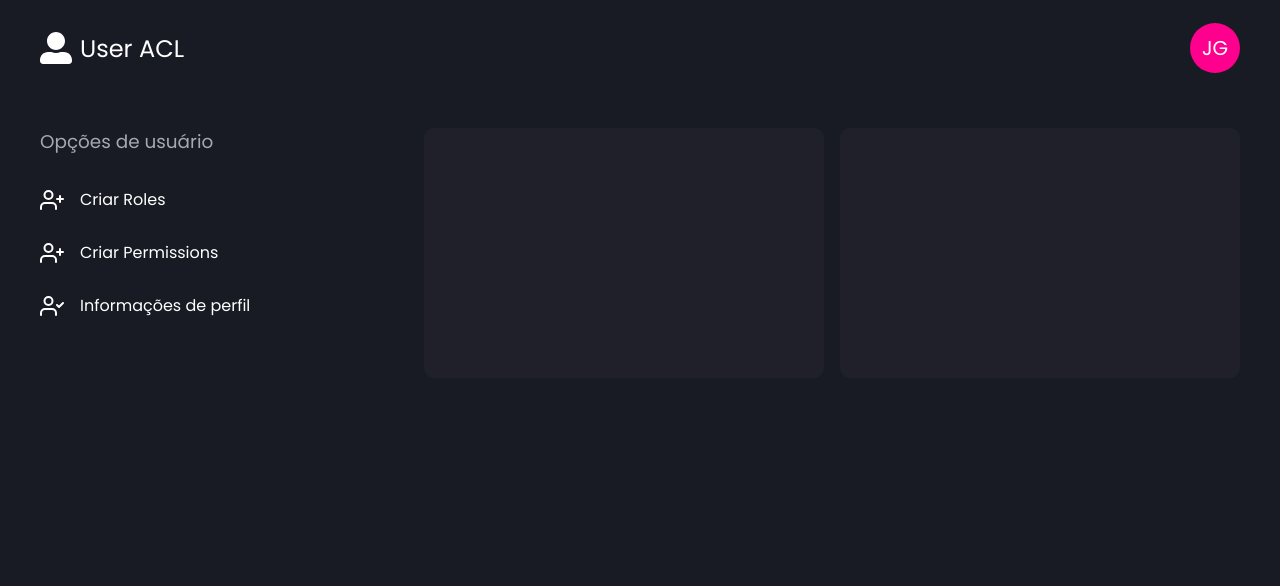
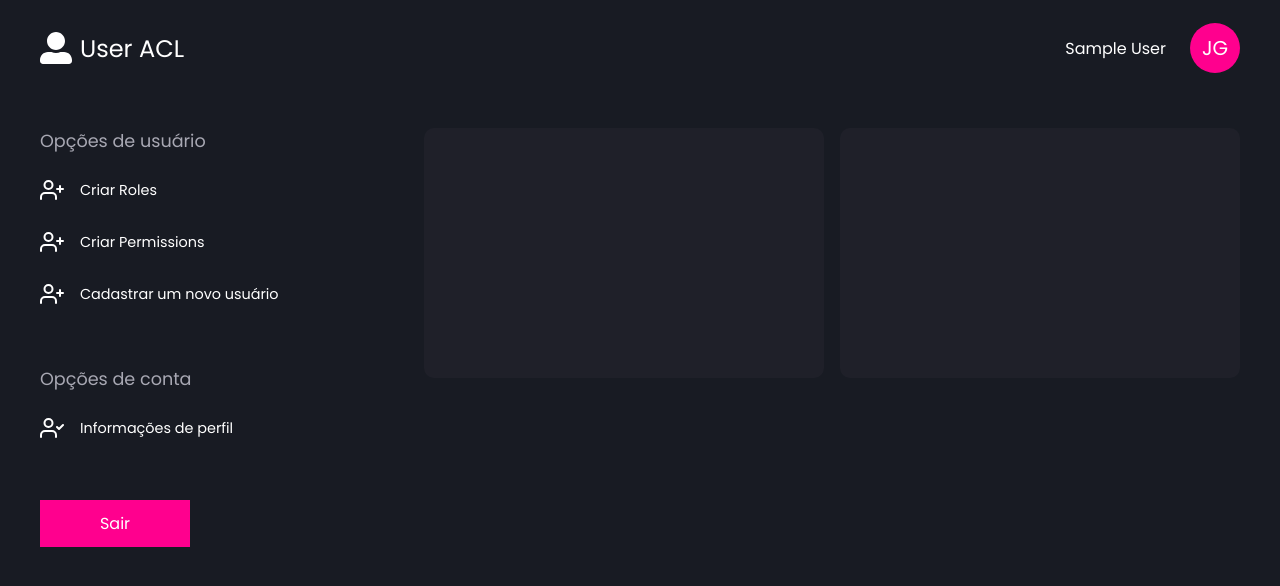
Before and after one commit to joaogkvalho/user-acl, a Next.js app: page /homepage in a window 1280 px wide. Shown: the top 586 px of the page. Built offline with nearby package versions, Linux system fonts and the light colour scheme; sample sign-in values are in the browser's storage.

Commit message:
sign out and authorization logic finished

```diff
--- a/src/components/Header/index.tsx
+++ b/src/components/Header/index.tsx
@@ -1,11 +1,11 @@
-import { useContext } from 'react'
+import { useContext, useEffect } from 'react'
 import { FaUserAlt } from 'react-icons/fa'
 import { AuthContext } from '../../contexts/authContext'
 
 import styles from './styles.module.scss'
 
 export function Header(){
-    const { user } = useContext(AuthContext)
+    let { user } = useContext(AuthContext)
 
     return(
         <div className={styles.container}>
@@ -17,8 +17,8 @@ export function Header(){
 
                 <div className={styles.userProfile}>
                     <div className={styles.userInfo}>
-                        <p>{user.name}</p>
-                        <small>{user.roles}</small>
+                        <p>{user?.name}</p>
+                        <small>{user?.roles}</small>
                     </div>
 
                     <div className={styles.userAvatar}>JG</div>
--- a/src/components/SidebarNav/index.tsx
+++ b/src/components/SidebarNav/index.tsx
@@ -1,18 +1,27 @@
+import { useContext } from 'react'
+import { AuthContext } from '../../contexts/authContext'
 import { FiUserPlus, FiUserCheck } from 'react-icons/fi'
 
 import styles from './styles.module.scss'
 
 export function SidebarNav(){
+    const { signOut } = useContext(AuthContext)
+
     return(
         <div className={styles.container}>
             <div className={styles.content}>
                 <h2>Opções de usuário</h2>
-
                 <ul>
                     <li><FiUserPlus />Criar Roles</li>
                     <li><FiUserPlus />Criar Permissions</li>
+                    <li><FiUserPlus />Cadastrar um novo usuário</li>
+                </ul>
+
+                <h2>Opções de conta</h2>
+                <ul>
                     <li><FiUserCheck />Informações de perfil</li>
                 </ul>
+                <button onClick={signOut}>Sair</button>
             </div>
         </div>
     )
--- a/src/components/SidebarNav/styles.module.scss
+++ b/src/components/SidebarNav/styles.module.scss
@@ -1,13 +1,14 @@
 .content{
     h2{
-        margin-bottom: 2rem;
+        margin-bottom: 1.5rem;
 
-        font-size: 1.15rem;
+        font-size: 1.10rem;
         font-weight: 400;
         color: #a8a8b3;
     }
 
     ul{
+        margin-bottom: 2rem;
         list-style: none;
 
         li{
@@ -16,7 +17,7 @@
 
             padding-bottom: 1.75rem;
 
-            font-size: 1rem;
+            font-size: 0.9rem;
             cursor: pointer;
 
             svg{
@@ -29,4 +30,19 @@
             text-decoration: underline;
         }
     }
+
+    button{
+        width: 150px;
+        padding: 0.7rem 1rem;
+
+        border: 0;
+        background: #ff008e;
+        color: #fff;
+
+        transition: filter 0.2s;
+    }
+
+    button:hover{
+        filter: brightness(0.8);
+    }
 }
--- a/src/contexts/authContext.tsx
+++ b/src/contexts/authContext.tsx
@@ -30,6 +30,7 @@ type AuthContextData = {
     user: User
     handleCreateUser: (data: SignupFormData) => void
     handleSignIn: (data: SignInFormData) => void
+    signOut: () => void
 }
 
 type AuthProviderProps = {
@@ -46,6 +47,15 @@ export const AuthContext = createContext({} as AuthContextData)
 export function AuthProvider(props: AuthProviderProps){
     const [ user, setUser ] = useState({} as User)
     const router = useRouter()
+
+    useEffect(() => {
+      setUser(JSON.parse(localStorage.getItem('@user:data')))
+    }, [])
+
+    useEffect(() => {
+      localStorage.setItem('@user:data', JSON.stringify(user))
+    }, [user])
+
 
     async function handleCreateUser(data: SignupFormData){
         const dataFormatted = {
@@ -137,8 +147,13 @@ export function AuthProvider(props: AuthProviderProps){
         }
     }
 
+    function signOut(){
+      setUser(null)
+      localStorage.removeItem('@user:data')
+    }
+
     return(
-        <AuthContext.Provider value={{ handleCreateUser, user , handleSignIn }}>
+        <AuthContext.Provider value={{ handleCreateUser, user , handleSignIn, signOut }}>
             {props.children}
         </AuthContext.Provider>
     )
--- a/src/pages/homepage/index.tsx
+++ b/src/pages/homepage/index.tsx
@@ -1,4 +1,5 @@
-import { useContext } from "react"
+import router from "next/router"
+import { useContext, useEffect } from "react"
 import { Header } from "../../components/Header"
 import { HomepageContent } from "../../components/HomepageContent"
 import { SidebarNav } from "../../components/SidebarNav"
@@ -7,7 +8,11 @@ import { AuthContext } from "../../contexts/authContext"
 import styles from './styles.module.scss'
 
 export default function Homepage(){
-    const { user } = useContext(AuthContext)
+    let { user } = useContext(AuthContext)
+
+    if(!user){
+        router.push('/')
+    }
 
     return(
         <div className={styles.container}>
```
